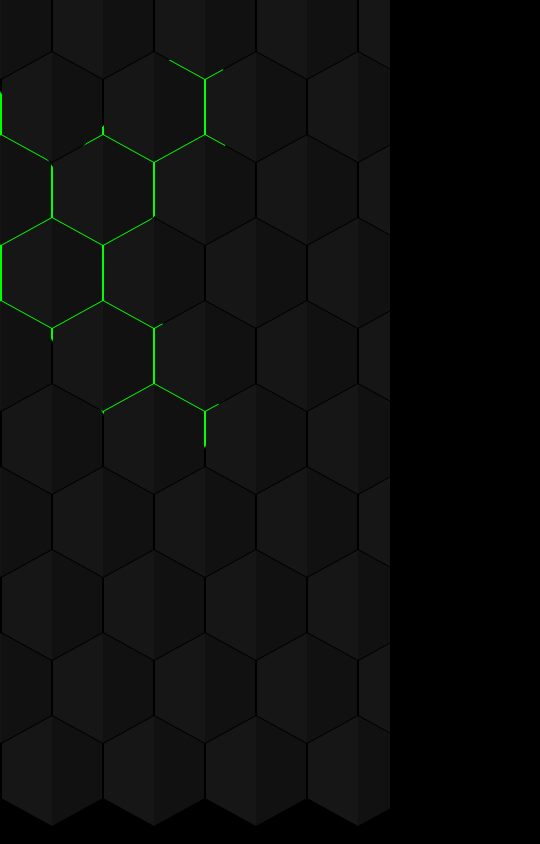
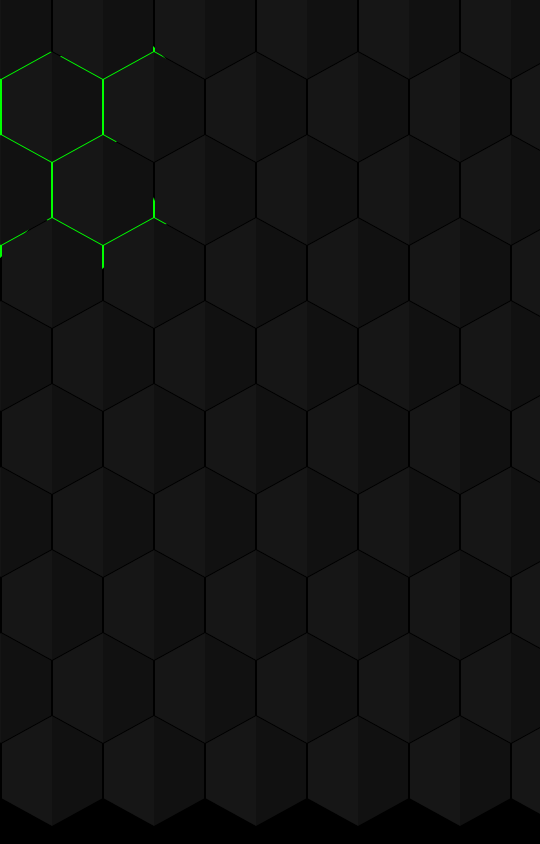
Before and after one commit to VladimirSaenko/Hexagon-FormX-Hover, a plain HTML site: page index.html in a window 390 px wide. Shown: the whole page, 540 px wide, since content can reach past the window. Drawn offline with Linux system fonts and the light colour scheme.

Commit message:
add media

```diff
--- a/style.css
+++ b/style.css
@@ -110,3 +110,22 @@ body {
         filter: hue-rotate(360deg);
     }
 }
+
+@media screen and (min-width: 300px) and (max-width: 800px) {
+    #cursor, #cursor::before {
+        width: 100px;
+        height: 275px;
+    }
+
+    .container {
+        height: calc(100% + 150px);
+        width: calc(100% + 150px);
+        overflow: hidden;
+    }
+
+    body {
+        overflow: hidden;
+        height: 100%;
+        width: 100%;
+    }
+}
```
